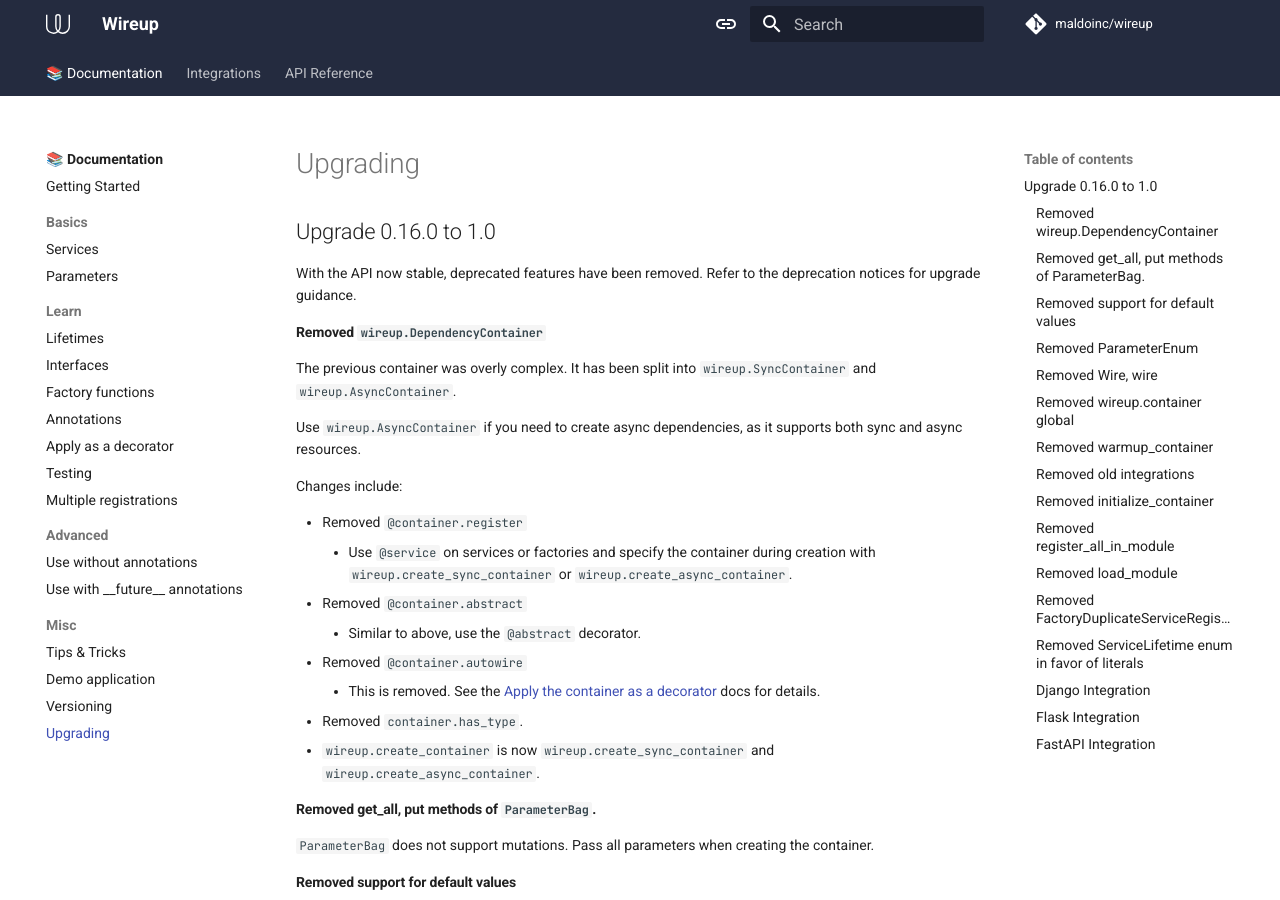
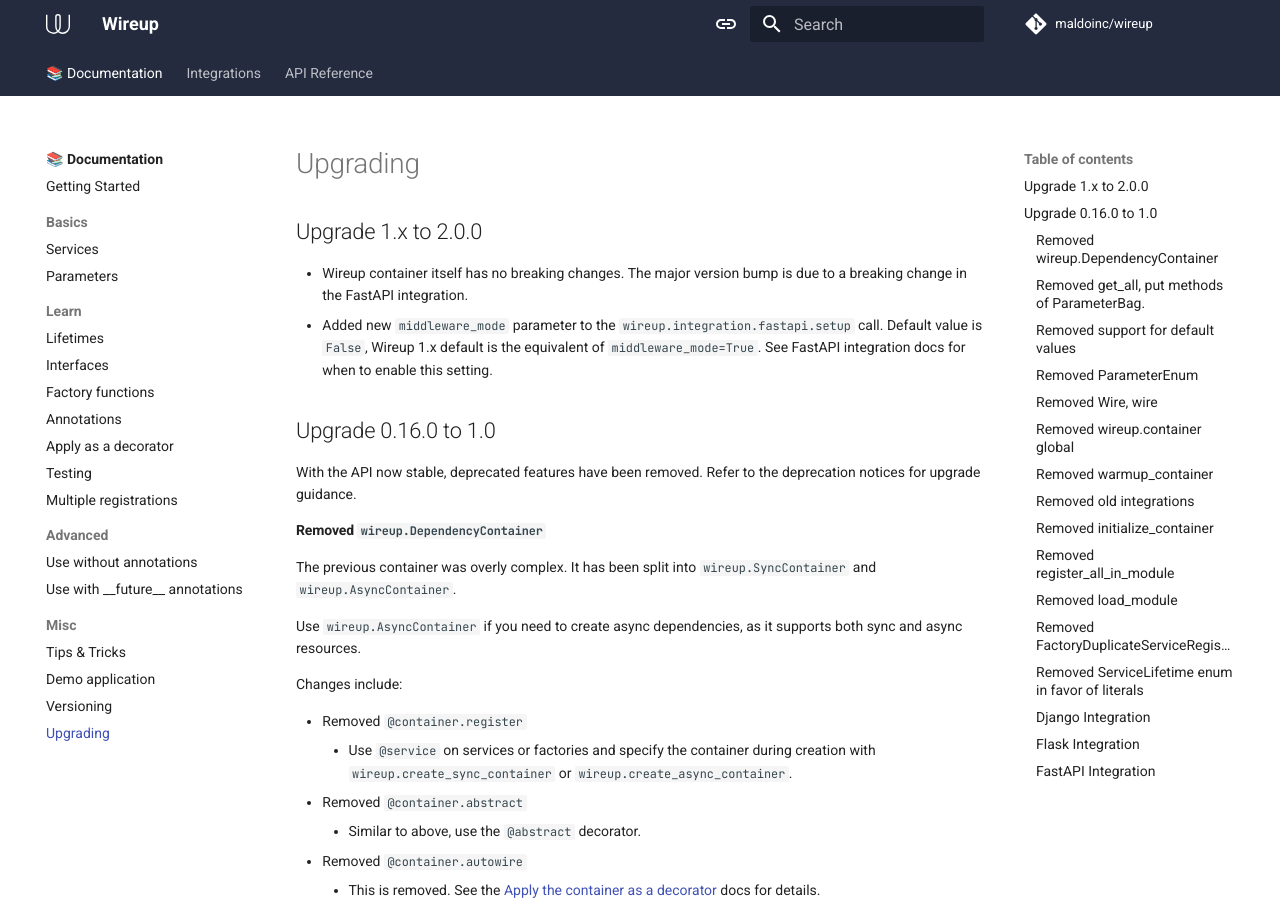
Before and after one commit to maldoinc/wireup, an MkDocs documentation site: the page built from docs/pages/upgrading.md, in a window 1280 px wide and 900 px high. Built offline with MkDocs 1.6.1 and Material for MkDocs 9.7.7, drawn with Linux system fonts in a browser that asks for light colours; comment, search, counter and statistics services are not loaded; the version menu is left out.

Commit message:
Added upgrade guide

```diff
--- a/docs/pages/upgrading.md
+++ b/docs/pages/upgrading.md
@@ -1,3 +1,11 @@
+## Upgrade 1.x to 2.0.0
+
+* Wireup container itself has no breaking changes. The major version bump is due to a breaking change in the FastAPI
+integration.
+* Added new `middleware_mode` parameter to the `wireup.integration.fastapi.setup` call. Default value is `False`,
+Wireup 1.x default is the equivalent of `middleware_mode=True`. See FastAPI integration docs for when to enable this
+setting.
+
 ## Upgrade 0.16.0 to 1.0
 
 With the API now stable, deprecated features have been removed. Refer to the deprecation notices for upgrade guidance.
```
